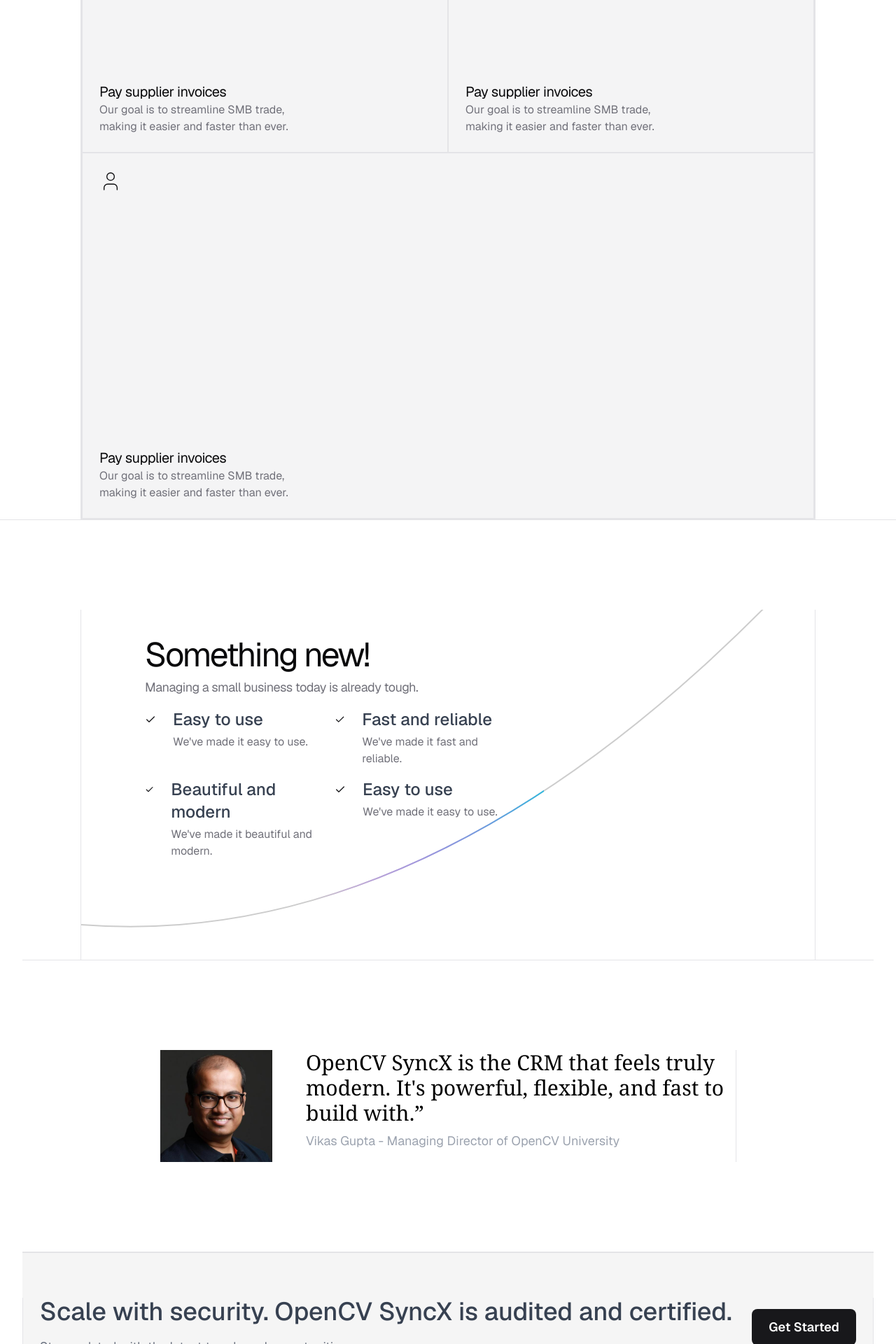
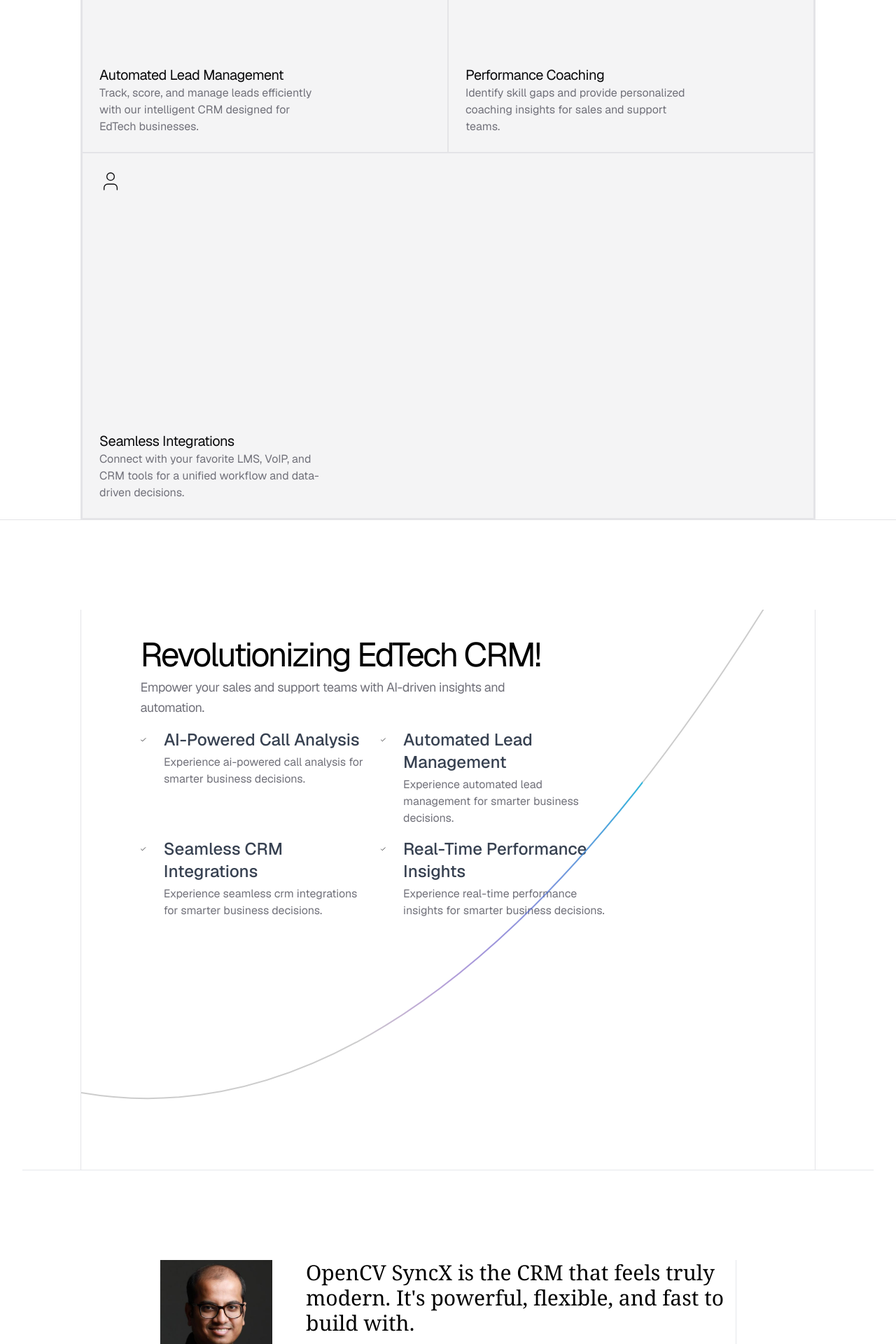
Before and after one commit to SriSomanaath/opencv-syncX-documents, a Next.js app: page / in a window 1280 px wide. Shown: the part 2600-4520 px from the top of the page at 70% size. Built offline with nearby package versions, Linux system fonts and the light colour scheme.

Commit message:
enhance layout and styling for main sections, improve responsiveness and dark mode support

```diff
--- a/app/layout.tsx
+++ b/app/layout.tsx
@@ -62,7 +62,7 @@ export default function RootLayout({
           disableTransitionOnChange
         >
           <Navbar />
-          <main className="px-5 sm:px-8 h-auto">{children}
+          <main className="px-5 sm:px-8 h-auto overflow-hidden">{children}
             <div className="absolute left-0 top-0 h-full w-20 bg-gradient-to-r from-background to-transparent"></div>
             <div className="absolute right-0 top-0 h-full w-20 bg-gradient-to-l from-background to-transparent"></div>
           </main>
--- a/components/main-section/banner.tsx
+++ b/components/main-section/banner.tsx
@@ -1,21 +1,21 @@
 const Banner = () => {
     return (
-        <section className="w-full bg-[#f5f5f5] border-t border-b text-gray-700 py-12 md:py-16">
+        <section className="w-screen bg-[#f5f5f5] dark:bg-[#1a1a1a] border-t border-b text-gray-700 dark:text-gray-200 py-12 -ml-8 md:py-16 mx-auto px-0">
             <div className="max-w-screen-xl mx-auto flex flex-col md:flex-row items-center justify-between px-6 border-l border-r">
                 <div className="text-center md:text-left">
-                    <h2 className="text-3xl md:text-4xl font-medium">
+                    <h2 className="text-3xl md:text-4xl font-medium text-black dark:text-white">
                         Scale with security.
-
+                        <br />
                         OpenCV SyncX is audited and certified.
                     </h2>
-                    <p className="mt-4 text-lg text-gray-500">
+                    <p className="mt-4 text-lg text-gray-500 dark:text-gray-400">
                         Stay updated with the latest trends and opportunities.
                     </p>
                 </div>
 
                 <a
                     href="#"
-                    className="mt-6 md:mt-0 px-6 py-3 bg-primary text-white font-semibold text-lg rounded-lg hover:bg-opacity-80 transition"
+                    className="mt-6 md:mt-0 px-6 py-3 bg-primary text-white dark:text-black font-semibold text-lg rounded-lg hover:bg-opacity-80 transition dark:bg-primary-dark dark:hover:bg-opacity-80"
                 >
                     Get Started
                 </a>
--- a/components/main-section/dashboard-overview.tsx
+++ b/components/main-section/dashboard-overview.tsx
@@ -23,20 +23,9 @@ export const Feature6 = () => (
           <div className="bg-muted border h-full lg:col-span-2 p-6 aspect-square lg:aspect-auto flex justify-between flex-col">
             <User className="w-8 h-8 stroke-1" />
             <div className="flex flex-col">
-              <h3 className="text-xl tracking-tight">Pay supplier invoices</h3>
+              <h3 className="text-xl tracking-tight">AI-Powered Call Analysis</h3>
               <p className="text-muted-foreground max-w-xs text-base">
-                Our goal is to streamline SMB trade, making it easier and faster
-                than ever.
-              </p>
-            </div>
-          </div>
-          <div className="bg-muted border aspect-square p-6 flex justify-between flex-col">
-            <User className="w-8 h-8 stroke-1" />
-            <div className="flex flex-col">
-              <h3 className="text-xl tracking-tight">Pay supplier invoices</h3>
-              <p className="text-muted-foreground max-w-xs text-base">
-                Our goal is to streamline SMB trade, making it easier and faster
-                than ever.
+                Leverage AI-driven insights to analyze and optimize sales and support calls in real time.
               </p>
             </div>
           </div>
@@ -44,24 +33,34 @@ export const Feature6 = () => (
           <div className="bg-muted border aspect-square p-6 flex justify-between flex-col">
             <User className="w-8 h-8 stroke-1" />
             <div className="flex flex-col">
-              <h3 className="text-xl tracking-tight">Pay supplier invoices</h3>
+              <h3 className="text-xl tracking-tight">Automated Lead Management</h3>
               <p className="text-muted-foreground max-w-xs text-base">
-                Our goal is to streamline SMB trade, making it easier and faster
-                than ever.
+                Track, score, and manage leads efficiently with our intelligent CRM designed for EdTech businesses.
               </p>
             </div>
           </div>
+
+          <div className="bg-muted border aspect-square p-6 flex justify-between flex-col">
+            <User className="w-8 h-8 stroke-1" />
+            <div className="flex flex-col">
+              <h3 className="text-xl tracking-tight">Performance Coaching</h3>
+              <p className="text-muted-foreground max-w-xs text-base">
+                Identify skill gaps and provide personalized coaching insights for sales and support teams.
+              </p>
+            </div>
+          </div>
+
           <div className="bg-muted border h-full lg:col-span-2 p-6 aspect-square lg:aspect-auto flex justify-between flex-col">
             <User className="w-8 h-8 stroke-1" />
             <div className="flex flex-col">
-              <h3 className="text-xl tracking-tight">Pay supplier invoices</h3>
+              <h3 className="text-xl tracking-tight">Seamless Integrations</h3>
               <p className="text-muted-foreground max-w-xs text-base">
-                Our goal is to streamline SMB trade, making it easier and faster
-                than ever.
+                Connect with your favorite LMS, VoIP, and CRM tools for a unified workflow and data-driven decisions.
               </p>
             </div>
           </div>
         </div>
+
         <hr className="bg-background w-screen -ml-[50vw] left-1/2 relative" />
       </div>
     </div>
--- a/components/main-section/stats.tsx
+++ b/components/main-section/stats.tsx
@@ -2,6 +2,7 @@
 
 import { useEffect, useState } from "react";
 import { GradientTracing } from "@/components/ui/gradient-tracing";
+import { Check } from "lucide-react";
 
 const Stats = () => {
   const [width, setWidth] = useState(1000);
@@ -14,14 +15,47 @@ const Stats = () => {
   }, []);
 
   return (
-    <section className="relative w-full overflow-hidden">
+    <section className="relative w-full">
       <div className="container mx-auto px-4">
-        <div className="border-l border-r relative">
+        <div className=" h-[100vh] border-l border-r relative">
+          <div className="absolute w-[70%] left-[5%] top-16 lg:top-10">
+            <div className="flex gap-4 flex-col items-start px-4 md:px-8">
+              <div className="flex gap-2 flex-col">
+                <h2 className="text-3xl md:text-5xl tracking-tighter lg:max-w-xl font-regular text-black dark:text-white">
+                  Revolutionizing EdTech CRM!
+                </h2>
+                <p className="text-lg max-w-xl lg:max-w-xl leading-relaxed tracking-tight text-muted-foreground dark:text-gray-300">
+                  Empower your sales and support teams with AI-driven insights and automation.
+                </p>
+              </div>
+              <div className="flex flex-col w-full">
+                <div className="grid grid-cols-1 items-start lg:grid-cols-2 gap-4">
+                  {[
+                    "AI-Powered Call Analysis",
+                    "Automated Lead Management",
+                    "Seamless CRM Integrations",
+                    "Real-Time Performance Insights",
+                  ].map((title, index) => (
+                    <div key={index} className="flex flex-row gap-6 w-full items-start">
+                      <Check className="w-4 h-4 mt-2 text-primary" />
+                      <div className="flex flex-col gap-1">
+                        <p className="text-gray-700 dark:text-gray-200 text-2xl font-medium">{title}</p>
+                        <p className="text-muted-foreground dark:text-gray-400 text-md">
+                          Experience {title.toLowerCase()} for smarter business decisions.
+                        </p>
+                      </div>
+                    </div>
+                  ))}
+                </div>
+              </div>
+            </div>
+          </div>
+
           <div>
             <GradientTracing
               width={width - 100}
-              height={500}
-              path={`M0,450 Q${width / 2},500 ${width},-360`}
+              height={700}
+              path={`M0,690 Q${width / 2},800 ${width},-570`}
             />
           </div>
         </div>
--- a/components/main-section/testimonial.tsx
+++ b/components/main-section/testimonial.tsx
@@ -2,9 +2,9 @@ import Image from "next/image";
 
 const Testimonial = () => {
   return (
-        <section className="w-full bg-white py-20 md:py-32 border-t border-b">
+    <section className="w-full bg-white dark:bg-black py-20 md:py-32 border-t border-b border-gray-200 dark:border-gray-700">
       <div className="container mx-auto flex flex-col md:flex-row items-center justify-between px-16 md:px-32">
-                <div className="flex border-l border-r">
+        <div className="flex border-l border-r border-gray-200 dark:border-gray-700">
           <div className="w-32 h-32 md:w-40 md:h-40">
             <Image
               src="/image_sketch.jpg"
@@ -15,11 +15,11 @@ const Testimonial = () => {
             />
           </div>
           <div className="flex-1 md:ml-12 text-center md:text-left">
-                        <p className="text-2xl md:text-3xl font-serif font-medium text-black leading-snug">
+            <p className="text-2xl md:text-3xl font-serif font-medium text-black dark:text-white leading-snug">
               OpenCV SyncX is the CRM that feels truly modern. It&apos;s powerful,
-                            flexible, and fast to build with.”
+              flexible, and fast to build with.
             </p>
-                        <p className="mt-2 text-gray-400 text-lg">
+            <p className="mt-2 text-gray-400 dark:text-gray-300 text-lg">
               Vikas Gupta - Managing Director of OpenCV University
             </p>
           </div>
--- a/components/ui/gradient-tracing.tsx
+++ b/components/ui/gradient-tracing.tsx
@@ -27,41 +27,6 @@ export const GradientTracing: React.FC<GradientTracingProps> = ({
 
   return (
     <div className="relative w-full h-full" style={{ width, height }}>
-      {/* Content Container Adjusted (Moved Further Up) */}
-      <div className="absolute w-[50%] left-[5%] top-16 lg:top-10">
-        <div className="flex gap-4 flex-col items-start px-4 md:px-8">
-          <div className="flex gap-2 flex-col">
-            <h2 className="text-3xl md:text-5xl tracking-tighter lg:max-w-xl font-regular">
-              Something new!
-            </h2>
-            <p className="text-lg max-w-xl lg:max-w-xl leading-relaxed tracking-tight text-muted-foreground">
-              Managing a small business today is already tough.
-            </p>
-          </div>
-          <div className="flex flex-col w-full">
-            <div className="grid grid-cols-1 items-start lg:grid-cols-2 gap-4">
-              {[
-                "Easy to use",
-                "Fast and reliable",
-                "Beautiful and modern",
-                "Easy to use",
-              ].map((title, index) => (
-                <div key={index} className="flex flex-row gap-6 w-full items-start">
-                  <Check className="w-4 h-4 mt-2 text-primary" />
-                  <div className="flex flex-col gap-1">
-                    <p className="text-gray-700 text-2xl font-medium">{title}</p>
-                    <p className="text-muted-foreground text-md">
-                      We&apos;ve made it {title.toLowerCase()}.
-                    </p>
-                  </div>
-                </div>
-              ))}
-            </div>
-          </div>
-        </div>
-      </div>
-
-      {/* Curve */}
       <svg width={width} height={height} viewBox={`0 0 ${width} ${height}`} fill="none">
         <path d={path} stroke={baseColor} strokeOpacity="0.2" strokeWidth={strokeWidth} />
         <path d={path} stroke={`url(#${gradientId})`} strokeLinecap="round" strokeWidth={strokeWidth} />
```
Lines whose indentation alone changed are shown as unchanged.
